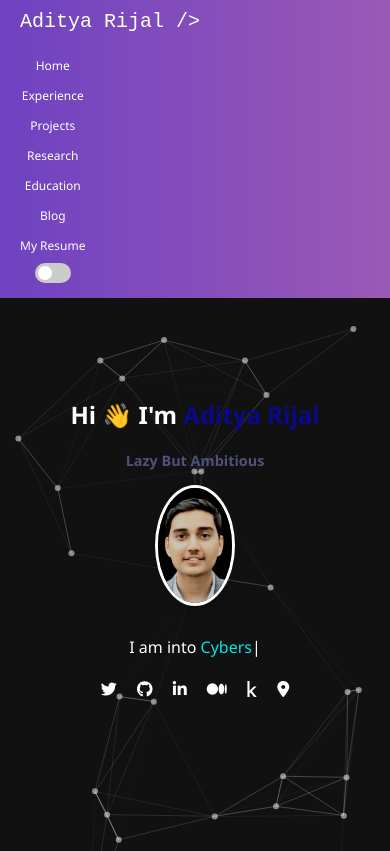
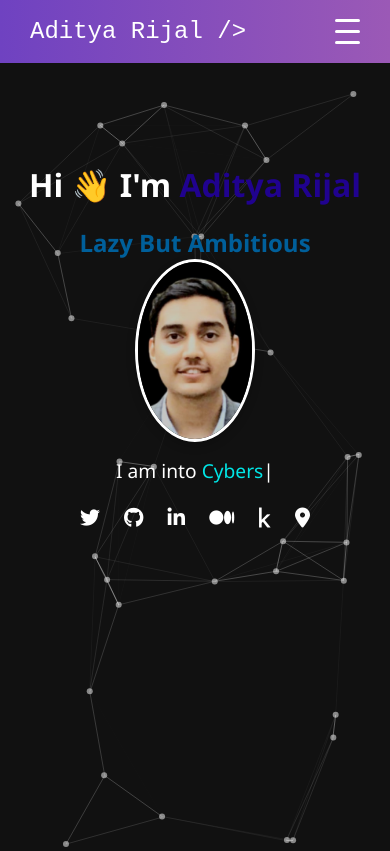
Before and after one commit to Aadi-Rijal/portfolio-website, a plain HTML site: page index.html in a window 390 px wide. Shown: the top 851 px of the page. Drawn offline with nearby package versions, Linux system fonts and the light colour scheme.

Commit message:
update device responsive feature

```diff
--- a/index.html
+++ b/index.html
@@ -25,6 +25,12 @@
         <li><label class="switch"><input type="checkbox"/><span class="slider"></span></label></li>
       </ul>
     </nav>
+    <div class="menu-toggle" onclick="toggleMenu()">
+      <span></span>
+      <span></span>
+      <span></span>
+    </div>
+
   </header>
 
   <div id="particles-js"></div>
@@ -48,5 +54,11 @@
 
   <script src="script.js"></script>
   <script src="https://kit.fontawesome.com/a076d05399.js" crossorigin="anonymous"></script>
+  <script>
+    function toggleMenu() {
+      const navUl = document.querySelector('nav ul');
+      navUl.classList.toggle('show');
+    }
+  </script>
 </body>
 </html>
--- a/style.css
+++ b/style.css
@@ -1,4 +1,4 @@
-/* Base Reset */
+/* Base styles */
 * {
   margin: 0;
   padding: 0;
@@ -12,7 +12,6 @@ body {
   overflow-x: hidden;
 }
 
-/* Header */
 header {
   background: linear-gradient(90deg, #6f42c1, #9b59b6);
   padding: 15px 30px;
@@ -26,22 +25,118 @@ header {
   font-size: 24px;
   font-family: monospace;
   color: white;
-  margin-bottom: 10px;
 }
 
-/* Navigation */
+/* Navbar */
+nav {
+  display: flex;
+  align-items: center;
+}
+
 nav ul {
   display: flex;
-  flex-wrap: wrap;
   gap: 20px;
   list-style: none;
-  align-items: center;
 }
 
 nav a {
   color: white;
   text-decoration: none;
   font-size: 14px;
+}
+
+/* Responsive toggle */
+.menu-toggle {
+  display: none;
+  flex-direction: column;
+  cursor: pointer;
+}
+
+.menu-toggle span {
+  height: 3px;
+  width: 25px;
+  background: white;
+  margin: 4px 0;
+  border-radius: 2px;
+}
+
+@media (max-width: 768px) {
+  nav ul {
+    flex-direction: column;
+    width: 100%;
+    display: none;
+    background-color: #6f42c1;
+    padding: 10px 0;
+  }
+
+  nav ul.show {
+    display: flex;
+  }
+
+  .menu-toggle {
+    display: flex;
+  }
+}
+
+#particles-js {
+  position: absolute;
+  width: 100%;
+  height: 100%;
+  z-index: -1;
+}
+
+main {
+  text-align: center;
+  margin-top: 100px;
+  z-index: 1;
+  position: relative;
+  padding: 0 15px;
+}
+
+main h1 {
+  font-size: 2rem;
+  margin-bottom: 20px;
+}
+
+main h1 span {
+  font-weight: bold;
+  color: rgb(32, 2, 143);
+}
+
+main h2 span {
+  font-weight: bold;
+  color: rgb(0, 95, 154);
+}
+
+.avatar img {
+  border-radius: 50%;
+  width: 120px;
+  border: 3px solid white;
+  box-shadow: 0 4px 10px rgba(0,0,0,0.2);
+}
+
+main p {
+  font-size: 1.2rem;
+  margin: 10px 0;
+}
+
+.typed-text {
+  color: #00e6e6;
+}
+
+.social-icons {
+  margin-top: 20px;
+}
+
+.social-icons a {
+  color: white;
+  font-size: 20px;
+  margin: 0 10px;
+  transition: 0.3s ease;
+}
+
+.social-icons a:hover {
+  color: #00e6e6;
 }
 
 /* Toggle Switch */
@@ -84,81 +179,9 @@ input:checked + .slider:before {
   transform: translateX(16px);
 }
 
-/* Particle Background */
-#particles-js {
-  position: absolute;
-  width: 100%;
-  height: 100%;
-  z-index: -1;
-}
-
-/* Main Content */
-main {
-  text-align: center;
-  margin-top: 100px;
-  z-index: 1;
-  position: relative;
-  padding: 0 20px;
-}
-
-main h1 {
-  font-size: 2rem;
-  margin-bottom: 20px;
-}
-
-main h1 span {
-  font-weight: bold;
-  color: rgb(12, 8, 142);
-}
-
-main h2 {
-  font-size: 1.2rem;
-  color: #ccc;
-  margin-bottom: 15px;
-}
-
-main h2 span {
-  font-weight: bold;
-  color: rgb(79, 81, 124);
-}
-
-.avatar img {
-  border-radius: 50%;
-  width: 120px;
-  border: 3px solid white;
-  box-shadow: 0 4px 10px rgba(0,0,0,0.2);
-  margin-bottom: 15px;
-  object-fit: cover;
-}
-
-main p {
-  font-size: 1.2rem;
-  margin: 10px 0;
-}
-
-.typed-text {
-  color: #00e6e6;
-}
-
-/* Social Icons */
-.social-icons {
-  margin-top: 20px;
-}
-
-.social-icons a {
-  color: white;
-  font-size: 20px;
-  margin: 0 10px;
-  transition: 0.3s ease;
-}
-
-.social-icons a:hover {
-  color: #00e6e6;
-}
-
-/* Light Mode Styles */
+/* Light mode styles */
 body.light-mode {
-  background-color: #f9f9f9;
+  background-color: #fff;
   color: #111;
 }
 
@@ -177,76 +200,3 @@ body.light-mode .typed-text {
 body.light-mode #particles-js canvas {
   filter: brightness(0.3);
 }
-
-/* ===================== Responsive ===================== */
-
-/* Tablets */
-@media (max-width: 768px) {
-  header {
-    flex-direction: column;
-    align-items: flex-start;
-  }
-
-  nav ul {
-    flex-direction: column;
-    width: 100%;
-    gap: 10px;
-    padding-top: 10px;
-  }
-
-  main h1 {
-    font-size: 1.8rem;
-  }
-
-  main h2 {
-    font-size: 1rem;
-  }
-
-  .avatar img {
-    width: 100px;
-  }
-
-  .social-icons a {
-    font-size: 18px;
-  }
-}
-
-/* Phones */
-@media (max-width: 480px) {
-  header {
-    padding: 10px 20px;
-  }
-
-  .logo {
-    font-size: 20px;
-  }
-
-  nav ul {
-    gap: 8px;
-  }
-
-  nav a {
-    font-size: 12px;
-  }
-
-  main h1 {
-    font-size: 1.5rem;
-  }
-
-  main h2 {
-    font-size: 0.9rem;
-  }
-
-  main p {
-    font-size: 1rem;
-  }
-
-  .avatar img {
-    width: 80px;
-  }
-
-  .social-icons a {
-    font-size: 16px;
-    margin: 0 8px;
-  }
-}
```
